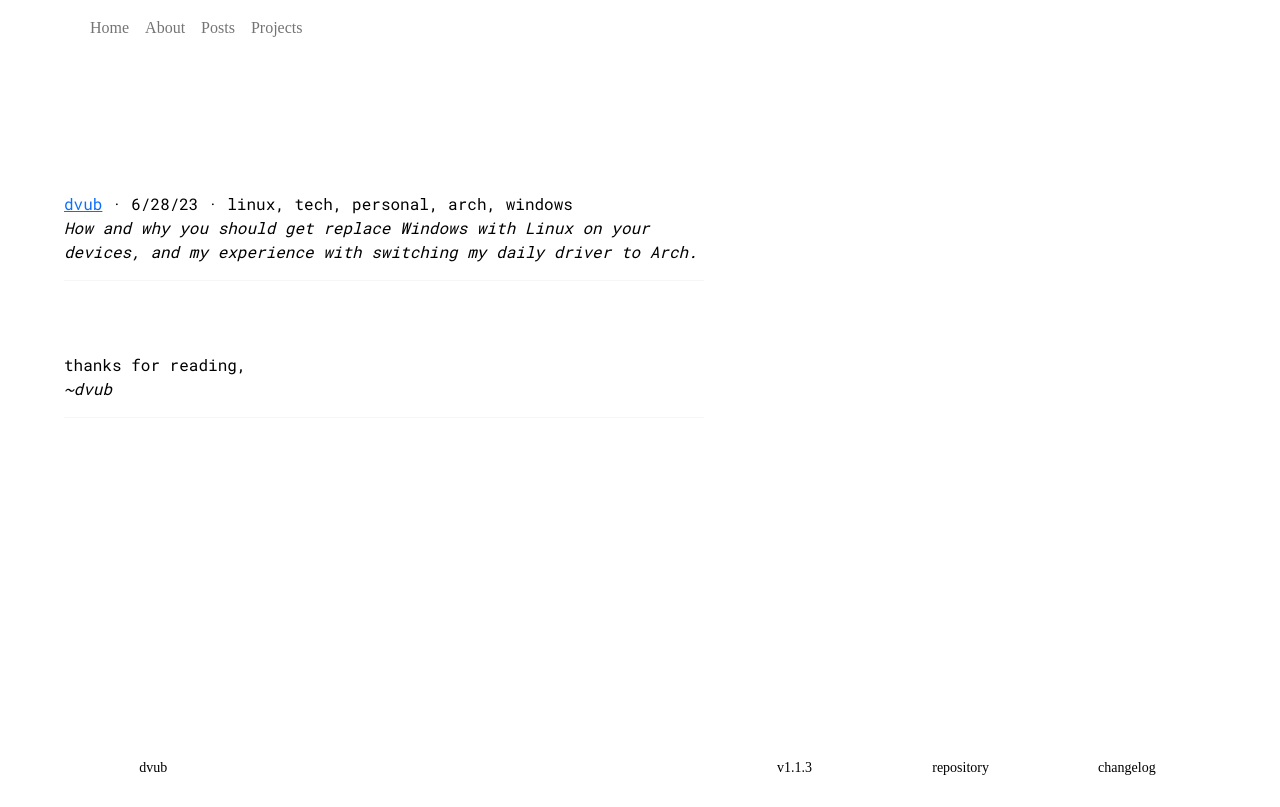
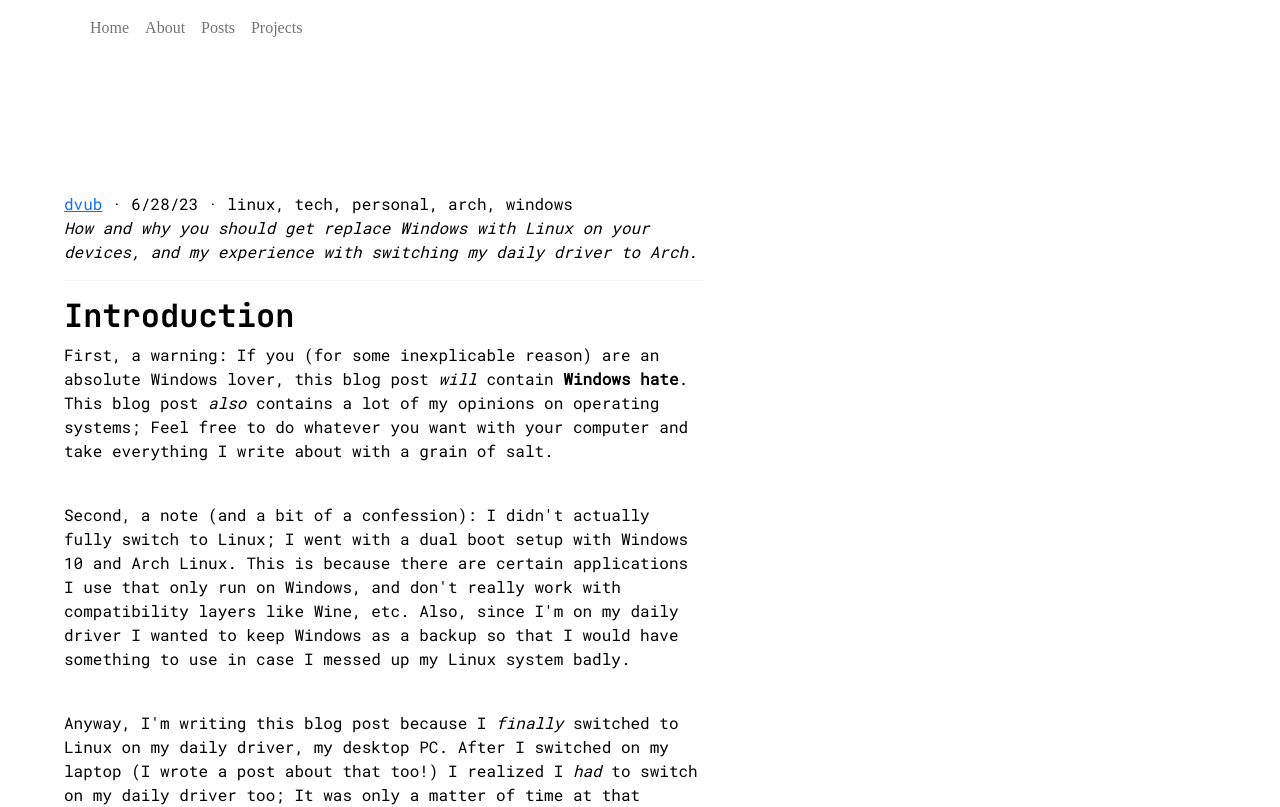
Before and after one commit to dvub/dvub-site, a Next.js app: page /posts/no-more-windows in a window 1280 px wide. Shown: the top 807 px of the page. Built offline with nearby package versions, Linux system fonts and the light colour scheme; a small style sheet from the web is missing; a web font is replaced by a local one.

Commit message:
Update no-more-windows.mdx

```diff
--- a/pages/posts/no-more-windows.mdx
+++ b/pages/posts/no-more-windows.mdx
@@ -10,7 +10,18 @@ export const meta  = {
     fileName: 'no-more-windows'
 }
 
-# Introduction
+## Introduction
+
+First, a warning: If you (for some inexplicable reason) are an absolute Windows lover, this blog post *will* contain **Windows hate**. This blog post *also* contains a lot of my opinions on operating systems; Feel free to do whatever you want with your computer and take everything I write about with a grain of salt.
+<br/>
+Second, a note (and a bit of a confession): I didn't actually fully switch to Linux; I went with a dual boot setup with Windows 10 and Arch Linux. This is because there are certain applications I use that only run on Windows, and don't really work with compatibility layers like Wine, etc. Also, since I'm on my daily driver I wanted to keep Windows as a backup so that I would have something to use in case I messed up my Linux system badly.
+<br/>
+Anyway, I'm writing this blog post because I *finally* switched to Linux on my daily driver, my desktop PC. After I switched on my laptop (I wrote a post about that too!) I realized I *had* to switch on my daily driver too; It was only a matter of time at that point. I want to write about my own experience dual booting Linux and Windows, and hopefully convince you to get rid of Windows and use Linux too.
+
+# Why
+
+
+
 
 
 export default ({children}) => <Layout meta={meta}>{children}</Layout>
```
